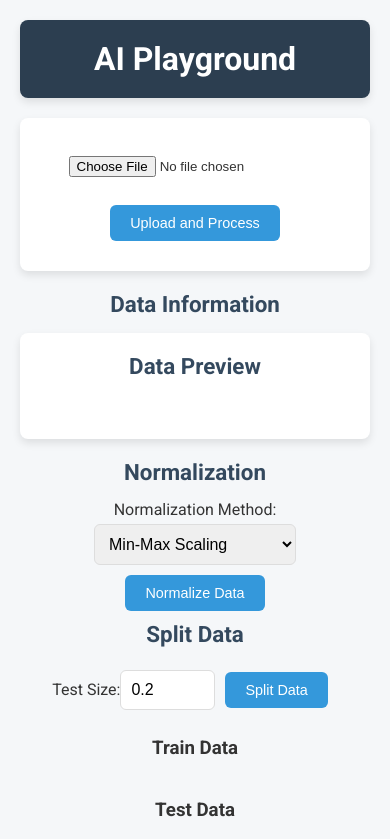
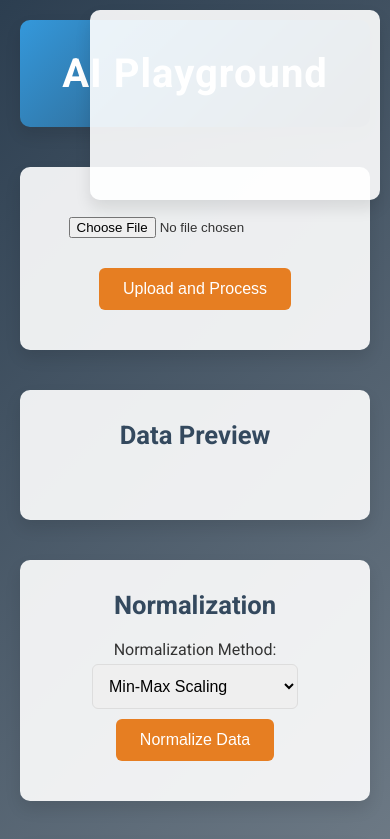
Before and after one commit to meghakn03/ai-playground, a React (Create React App) app in the folder frontend/: page / in a window 390 px wide. Shown: the top 839 px of the page. Built offline with nearby package versions, Linux system fonts and the light colour scheme.

Commit message:
STYLE FIX

```diff
--- a/frontend/src/App.css
+++ b/frontend/src/App.css
@@ -3,30 +3,45 @@
 /* General Styles */
 body {
   font-family: 'Roboto', sans-serif;
-  background-color: #f5f7f9;
+  background: linear-gradient(135deg, #2c3e50, #bdc3c7);
   color: #333;
   margin: 0;
   padding: 0;
+  overflow-x: hidden;
 }
 
 .App {
   text-align: center;
-  max-width: 1200px;
+  max-width: 100%;
   margin: auto;
   padding: 20px;
 }
 
 header {
-  background-color: #2c3e50;
+  background: linear-gradient(135deg, #3498db, #2c3e50);
   color: #fff;
-  padding: 20px;
-  border-radius: 8px;
-  box-shadow: 0 4px 8px rgba(0, 0, 0, 0.1);
+  padding: 30px 20px;
+  border-radius: 10px;
+  box-shadow: 0 8px 16px rgba(0, 0, 0, 0.1);
+  margin-bottom: 40px;
+  animation: fadeInDown 1s ease-out;
+}
+
+@keyframes fadeInDown {
+  from {
+    opacity: 0;
+    transform: translateY(-20px);
+  }
+  to {
+    opacity: 1;
+    transform: translateY(0);
+  }
 }
 
 h1 {
-  font-size: 2.5em;
+  font-size: 3em;
   margin: 0;
+  letter-spacing: 1px;
 }
 
 main {
@@ -34,34 +49,39 @@ main {
 }
 
 /* Section Styles */
-.upload-section,
-.feature-selection-section,
-.data-preview-section,
-.chart-section,
-.data-splitting-section,
-.model-training-section,
-.model-evaluation-section,
-.config-section {
-  margin-bottom: 20px;
-  padding: 20px;
-  border-radius: 8px;
-  background-color: #fff;
-  box-shadow: 0 4px 8px rgba(0, 0, 0, 0.1);
+section {
+  margin-bottom: 40px;
+  padding: 30px;
+  border-radius: 10px;
+  background-color: rgba(255, 255, 255, 0.9);
+  box-shadow: 0 8px 16px rgba(0, 0, 0, 0.1);
+  animation: fadeInUp 1s ease-out;
+}
+
+@keyframes fadeInUp {
+  from {
+    opacity: 0;
+    transform: translateY(20px);
+  }
+  to {
+    opacity: 1;
+    transform: translateY(0);
+  }
 }
 
 h2 {
   color: #34495e;
-  font-size: 1.8em;
+  font-size: 2em;
   margin-top: 0;
-  margin-bottom: 15px;
+  margin-bottom: 20px;
 }
 
 button {
-  background-color: #3498db;
+  background-color: #e67e22;
   color: #fff;
   border: none;
-  padding: 12px 24px;
-  font-size: 1em;
+  padding: 14px 28px;
+  font-size: 1.1em;
   border-radius: 6px;
   cursor: pointer;
   transition: background-color 0.3s ease, transform 0.2s ease;
@@ -69,21 +89,21 @@ button {
 }
 
 button:hover {
-  background-color: #2980b9;
+  background-color: #d35400;
 }
 
 button:active {
-  transform: scale(0.98);
+  transform: scale(0.96);
 }
 
 input[type="file"] {
   margin: 10px 0;
-  padding: 8px;
+  padding: 10px;
 }
 
 input[type="number"],
 select {
-  padding: 10px;
+  padding: 12px;
   border: 1px solid #ddd;
   border-radius: 6px;
   margin-top: 5px;
@@ -97,17 +117,17 @@ table {
   background-color: #fff;
   border-radius: 8px;
   overflow: hidden;
-  box-shadow: 0 4px 8px rgba(0, 0, 0, 0.1);
+  box-shadow: 0 8px 16px rgba(0, 0, 0, 0.1);
 }
 
 th,
 td {
-  padding: 12px;
+  padding: 14px;
   border: 1px solid #ddd;
 }
 
 thead {
-  background-color: #3498db;
+  background: linear-gradient(135deg, #3498db, #2980b9);
   color: #fff;
 }
 
@@ -116,7 +136,7 @@ tbody tr:nth-child(even) {
 }
 
 tbody tr:hover {
-  background-color: #f1f1f1;
+  background-color: #ecf0f1;
 }
 
 .error {
@@ -125,30 +145,85 @@ tbody tr:hover {
   margin: 10px 0;
 }
 
+.feature-data-info {
+  display: flex;
+  justify-content: space-between;
+  align-items: flex-start;
+}
+
+.feature-selection-section,
+.data-info-section {
+  flex: 1;
+  margin-right: 20px;
+}
+
+.data-info-section {
+  margin-right: 0; /* Remove margin for the last element */
+}
+
+/* Adjustments for smaller screens */
+@media (max-width: 768px) {
+  .feature-data-info {
+    flex-direction: column;
+  }
+
+  .feature-selection-section,
+  .data-info-section {
+    margin-right: 0;
+    margin-bottom: 20px; /* Space between sections on small screens */
+  }
+}
+
+
+/* Fixed Chart Container */
 .chart-container {
-  margin-top: 20px;
+  position: fixed;
+  top: 20px;
+  right: 20px;
+  width: 300px;
+  height: 200px;
   padding: 20px;
-  border-radius: 8px;
-  background-color: #fff;
-  box-shadow: 0 4px 8px rgba(0, 0, 0, 0.1);
+  border-radius: 10px;
+  background-color: rgba(255, 255, 255, 0.9);
+  box-shadow: 0 8px 16px rgba(0, 0, 0, 0.1);
+  z-index: 1000;
+  animation: fadeInRight 1s ease-out;
+}
+
+@keyframes fadeInRight {
+  from {
+    opacity: 0;
+    transform: translateX(20px);
+  }
+  to {
+    opacity: 1;
+    transform: translateX(0);
+  }
 }
 
 /* Responsive Styles */
 @media (max-width: 768px) {
   h1 {
-    font-size: 2em;
+    font-size: 2.5em;
   }
 
   h2 {
-    font-size: 1.4em;
+    font-size: 1.6em;
   }
 
   button {
-    padding: 10px 20px;
-    font-size: 0.9em;
+    padding: 12px 24px;
+    font-size: 1em;
   }
 
   table {
     font-size: 0.9em;
   }
+
+  .chart-container {
+    width: 250px;
+    height: 150px;
+    top: 10px;
+    right: 10px;
+  }
 }
--- a/frontend/src/App.js
+++ b/frontend/src/App.js
@@ -294,7 +294,8 @@ const handleEvaluateModel = async () => {
                 </section>
 
                 {columns.length > 0 && (
-                    <section className="feature-selection-section">
+    <section className="feature-data-info">
+        <div className="feature-selection-section">
             <h2>Select Features</h2>
             <div className="feature-selection">
                 {columns.map((col, index) => (
@@ -310,13 +311,14 @@ const handleEvaluateModel = async () => {
                 ))}
             </div>
             <button onClick={handleFeatureSelection}>Select Features</button>
+        </div>
+
+        <div className="data-info-section">
+            <h2>Data Information</h2>
+            <p>{shape && `Shape: ${shape[0]} rows, ${shape[1]} columns`}</p>
+        </div>
     </section>
 )}
-
-                <section className="data-info-section">
-                    <h2>Data Information</h2>
-                    <p>{shape && `Shape: ${shape[0]} rows, ${shape[1]} columns`}</p>
-                </section>
 
                 <section className="data-preview-section">
                     <h2>Data Preview</h2>
@@ -498,7 +500,9 @@ const handleEvaluateModel = async () => {
 
 <section className="chart-section">
                 <h2>Data Visualization</h2>
+                <div className="chart-container">
                     <Line data={chartData} />
+                </div>
             </section>
 
                 <section className="config-section">
```
Also changed, not shown: 1 other file (tests, documents, lock files or other folders). Lines whose indentation alone changed are shown as unchanged.
